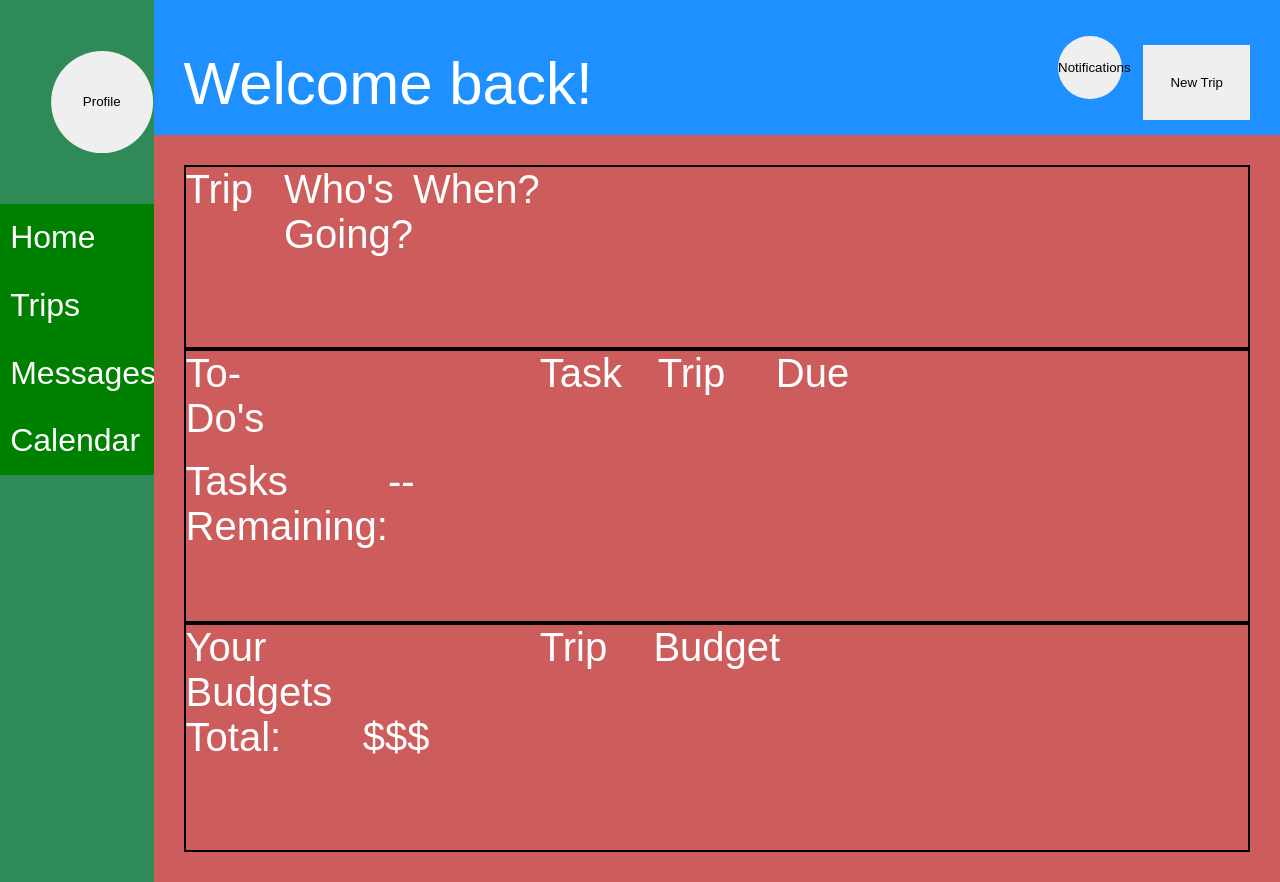
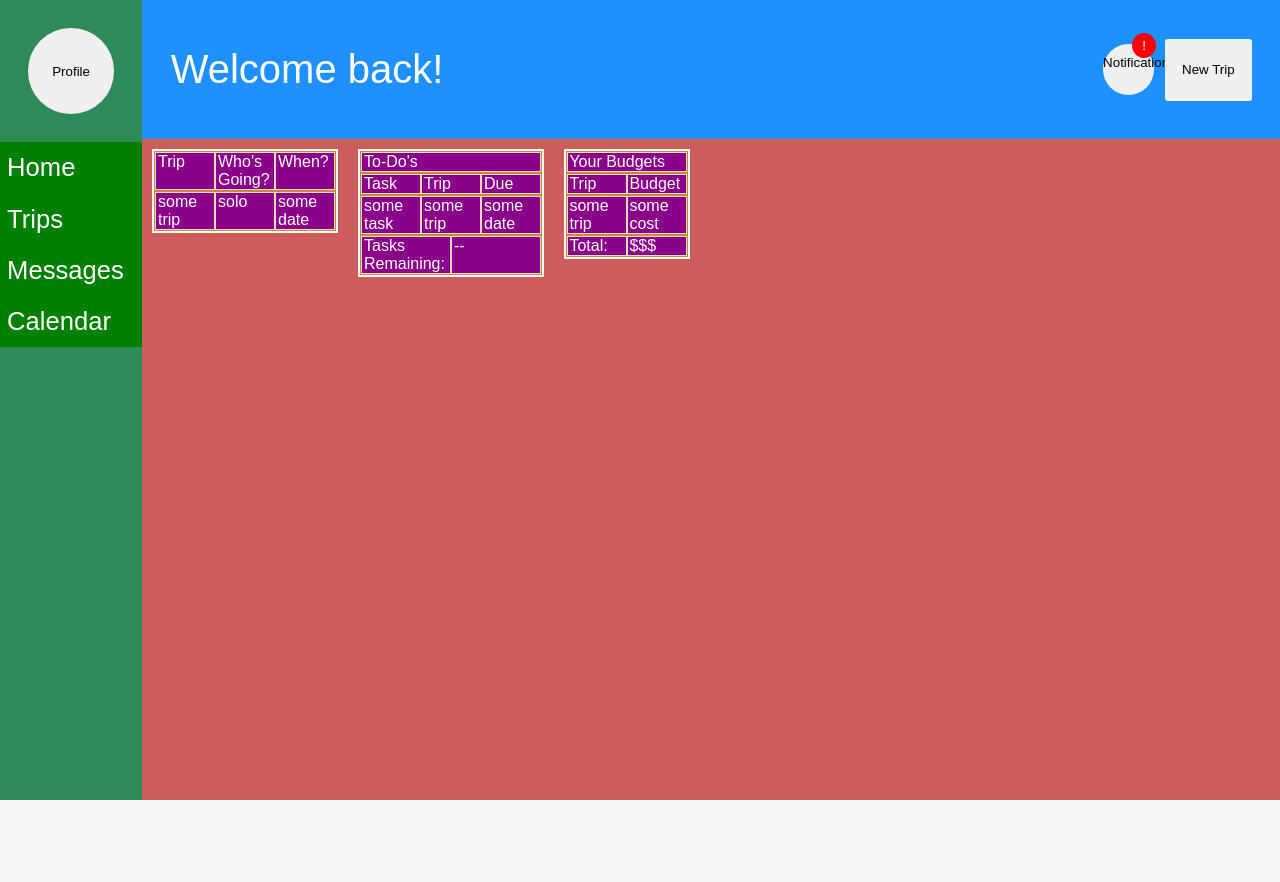
Before and after one commit to BakingPancakes/Travel-Assistant, a plain HTML site: page Main_Page/index.html in a window 1280 px wide. After the commit the page ends 800 px from the top, so only its background shows below. Drawn offline with Linux system fonts and the light colour scheme.

Commit message:
Rewrote main_style.css using flexbox instead of CSS grid. And, we **finally** have something that looks like an actual table. That only took... 3 do-overs. In addition, page now scales significantly better with the window size changing, and things stay mostly in place. Will re-size and adjust the colors of everything tomorrow.

```diff
--- a/Main_Page/index.html
+++ b/Main_Page/index.html
@@ -54,6 +54,7 @@
             <button id="button-calendar" class="sidebar__button">Calendar</button>
         </div> <!--Sidebar end-->
 
+        <div class="screen__container">
             <div class="screen__header">
                 <!--Title, Notification button, New Trip Button (All on same line)-->
                 <span class="header__welcome-banner">Welcome back!</span>
@@ -71,12 +72,16 @@
                     <div class="table__header">
                         <div class="t-header__row row">
                             <div class="t-header__col col">Trip</div>
-                        <div class="t-header__col col">Who's Going?</div>
+                            <div class="t-h eader__col col">Who's Going?</div>
                             <div class="t-header__col col">When?</div>
                         </div>
                     </div>
                     <div class="table__body">
-                    <div class="t-body__row row"></div>
+                        <div class="t-body__row row">
+                            <div class="col"> some trip</div>
+                            <div class="col"> solo</div>
+                            <div class="col"> some date</div>
+                        </div>
                     </div>
                 </div>
 
@@ -92,7 +97,11 @@
                         </div>
                     </div>
                     <div class="table__body">
-                    <div class="t-body__row row"></div>
+                        <div class="t-body__row row">
+                            <div class="col"> some task</div>
+                            <div class="col"> some trip</div>
+                            <div class="col"> some date</div>
+                        </div>
                     </div>
                     <div class="table__footer">
                         <div class="t-footer__row row">
@@ -113,7 +122,10 @@
                         </div>
                     </div>
                     <div class="table__body">
-                    <div class="t-body__row row"></div>
+                        <div class="t-body__row row">
+                            <div class="col"> some trip</div>
+                            <div class="col"> some cost</div>
+                        </div>
                     </div>
                     <div class="table__footer">
                         <div class="t-footer__row row">
@@ -125,6 +137,8 @@
             </div>
             <!--Main Content End-->
         </div>
+        <!--Screen Container End-->
+    </div>
     <!--Container End-->
 </body>
 </html>
--- a/Main_Page/main_style.css
+++ b/Main_Page/main_style.css
@@ -18,142 +18,154 @@ button {
 }
 
 .screen {
-    height: 100%;
-    width: 100%;
-    display: grid;
-    grid-template-columns: 12% auto;
-    grid-template-rows: 1fr 4fr;
-    color: white;
-    font-size: 40px;
-
+    display: flex;
+    height: 100vh;
+    flex-wrap: wrap;
 }
 
 .screen__sidebar {
-    grid-column: 1;
-    grid-row: span 2;
+    flex: 1;
+    display: flex;
     background-color: seagreen;
-    display:grid;
-    grid-template-rows: 3fr 1fr 1fr 1fr 1fr 6fr;
+    flex-flow: column wrap;
 }
 
 #profile-div {
-    position: relative;
+    display: flex;
+    width: 100%;
     aspect-ratio: 1 / 1;
+    align-items: center;
+    justify-content: space-around;
 }
 
 #button-profile {
-    margin: 0;
-    position: relative;
     aspect-ratio: 1 / 1;
-    width: 50%;
+    width: 60%;
     border-radius: 50%;
-    top: 50%;
-    left: 50%;
-    -ms-transform: translate(-50%, -50%);
-    transform: translate(-50%, -50%);
 }
 
 .sidebar__button {
-    height: 100%;
+    display: inline-block;
     border: none;
+    width: 100%;
+    height: max(4vw, 1vw);
     color: white;
     background-color: green;
     text-align: left;
     text-decoration: none;
-    padding-left: 5%;
-    display: inline-block;
-    font-size: 32px;
+    padding: 5%;
+    font-size: 2.0vw;
+    overflow: hidden;
+}
+
+.screen__container {
+    flex: 8;
+    display: flex;
+    flex-direction: column;
 }
 
 .screen__header {
-    grid-column: 2;
-    grid-row: 1;
+    flex: 1;
     background-color: dodgerblue;
-    padding: 30px;
-    display: grid;
-    grid-template-columns: 8fr 1fr 1fr;
+    display: flex;
+    align-items: center;
+    padding: 2.5%;
+    color: white;
+    justify-content: space-between;
 }
 
 .header__welcome-banner {
-    font-size: 60px;
-    position: relative;
-    top: 25%;
+    font-size: max(5.0vh, 3.0vw);
 }
 
 #header__button--notification {
-    margin: 0;
+    aspect-ratio: 1 / 1;
+    width: max(4vw, 40px);
+    height: auto;
+    border-radius: 50%;
+    border: none;
+    margin-left: auto;
+}
+
+.notification-badge {
     position: relative;
+    text-align: center;
+    bottom: max(4vh, 20px);
+    left: max(1.2vw, 10px);
     aspect-ratio: 1 / 1;
-    width: 60%;
+    width: 1vh;
+    padding: 5px 10px;
     border-radius: 50%;
-    display:inline-block;
-    top: 50%;
-    left: 50%;
-    -ms-transform: translate(-50%, -50%);
-    transform: translate(-50%, -50%);
+    background-color: red;
+    color: white;
     border: none;
 }
 
-.notification-badge {
-    display: none;
-    text-align: center;
-    position: absolute;
-    aspect-ratio: 1 / 1;
-    width: 45%;
-    top: -10px;
-    right: -10px;
-    padding: 5px 10px;
-    border-radius: 50%;
-    background-color: red;
-    color: white
-}
-
 #header__button--new-trip {
-    height: 75px;
-    position: relative;
+    height: 75%;
+    width: max(8%, 50px);
     top: 20%;
+    margin-left: 1%;
+    border-radius: 4%;
 }
 
 .screen__main-content {
-    grid-column: 2;
-    grid-row: 2;
+    flex: 8;
     background-color: #CD5C5C;
-    padding: 30px;
+    display: flex;
 }
 
 .table {
-    display: grid;
-    grid-template-rows: 20% 20% 20%;
-    border: 2px solid black;
+    display: flex;
+    margin: 10px;
+    flex-direction: column;
+    background-color: darkmagenta;
+    border: 2px solid white;
+    color: white;
+    height: fit-content;
 }
 
 .table__header {
-    grid-row: 1;
-    display: grid;
-    grid-template-rows: 1fr 1fr;
-    grid-template-columns: 1fr 1fr 1fr;
+    flex: 1;
+    display: flex;
+    flex-direction: column;
 }
 
 .t-header__row {
-    display: grid;
+    display: flex;
 }
 
 .table__body {
-    grid-row: 2;
-    display: grid;
+    flex: 1;
+    display: flex;
+    width: 100%;
+    height: 50px;
 }
 
 .table__footer {
-    grid-row: 3;
-    display: grid;
-    grid-template-columns: 1fr 1fr;
+    flex: 1;
+    display: flex;
+    width: 100%;
+    justify-content: space-between;
+}
+
+.footer__row {
+    display: flex;
 }
 
 .row {
-    display: grid;
-    grid-template-columns: 1fr 1fr 1fr;
+    display: flex;
+    flex: 1;
+    flex-direction: row;
+    justify-content: space-around;
+    border: 1px solid peru;
+    height: max(fit-content, 20px);
+    width: auto;
 }
 
 .col {
-    display: grid;
+    flex: 1;
+    width: 60px;
+    border: 1px solid wheat;
+    padding-left: 1%;
 }
```
Lines whose indentation alone changed are shown as unchanged.
